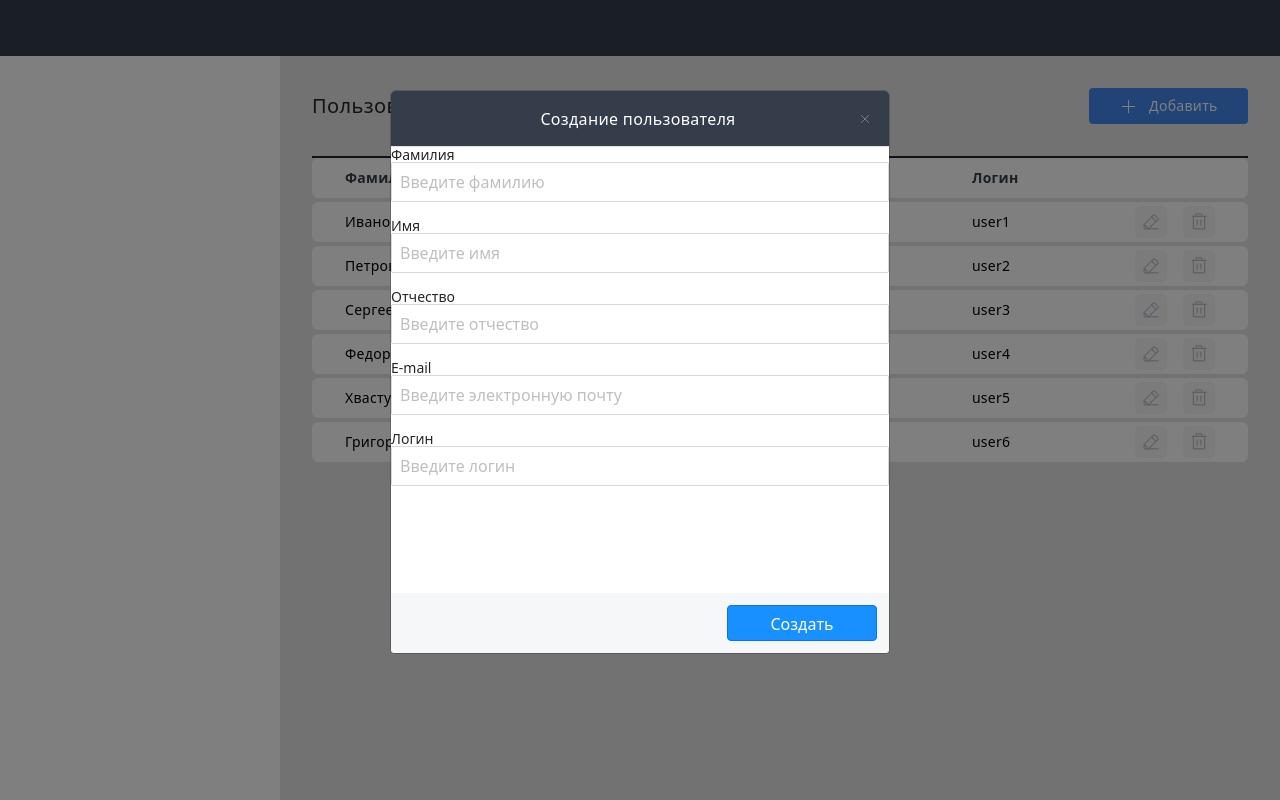
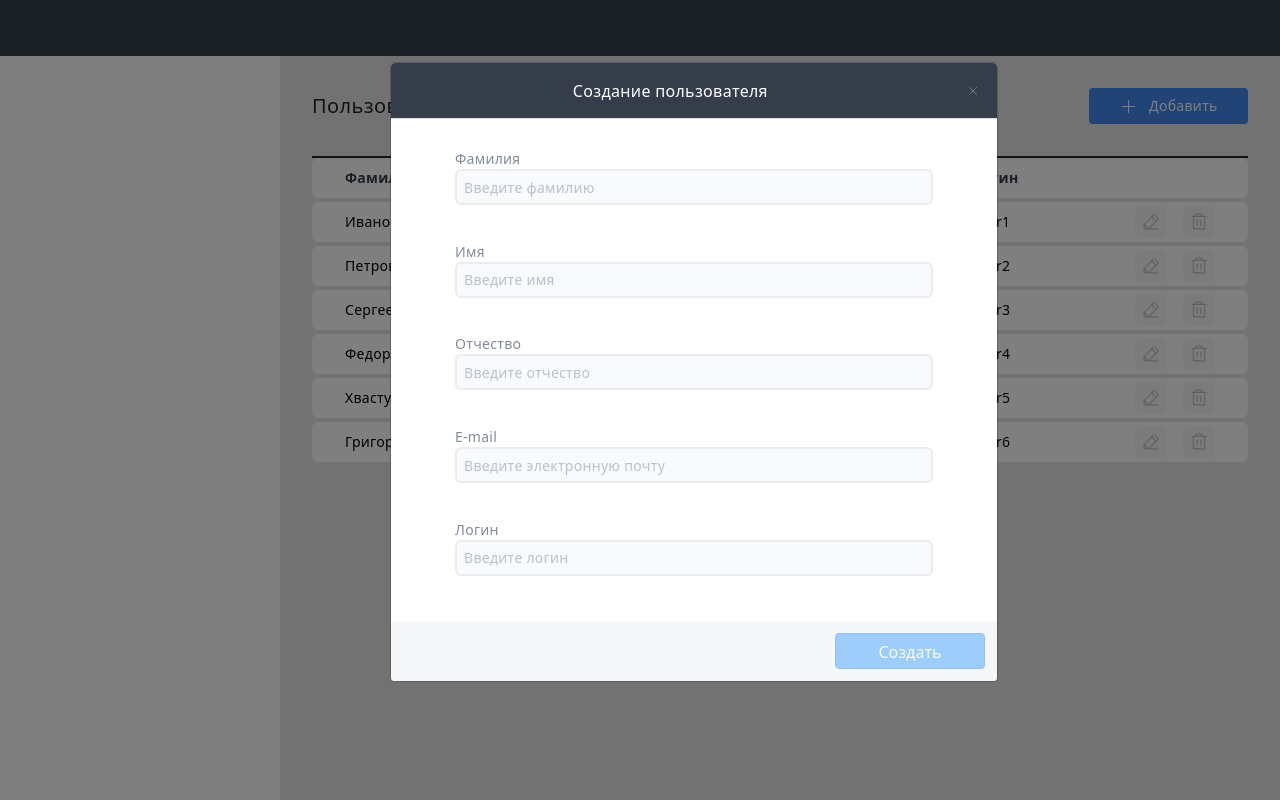
Before and after one commit to Timur-eit/users-table_react, a React (Create React App) app: page / in a window 1280 px wide. Both pictures are taken after a click on the button "Добавить". Built offline with nearby package versions, Linux system fonts and the light colour scheme.

Commit message:
update layout

```diff
--- a/src/components/TextInput/style.scss
+++ b/src/components/TextInput/style.scss
@@ -6,17 +6,15 @@
     margin: 0;
   }
   width: 100%;
-  margin-bottom: 1em;
+//   margin-bottom: 1em;
 
   .label-name {
-    p {
-      margin: 0;
-    }
-    @include inputLabel;
-    display: flex;
-    sup {
-      margin-left: 0.3em;
-    }
+    font-style: normal;
+    font-weight: 500;
+    font-size: 14px;
+    line-height: 20px;
+    letter-spacing: 0.02em;
+    color: #818C99;
   }
 
   position: relative;
@@ -27,23 +25,31 @@
   }
 
   ::placeholder {
-    color: $placeholderFont;
+    font-style: normal;
     font-weight: normal;
-    font-size: 16px;
-    line-height: 24px;
+    font-size: 14px;
+    line-height: 20px;
+    letter-spacing: 0.02em;
+    color: #B8C1CC;
+
+
   }
 
     input {
+        background: #F9FAFC;
+        border: 2px solid #EBECEF;
+        box-sizing: border-box;
+        border-radius: 6px;
         padding: 0.1em 0.5em;
         width: 100%;
-    height: 40px;
-    border: 1px solid $inputBorder;
-    box-sizing: border-box;
-    border-radius: 2px;
-    color: $secondaryFont;
+        height: 36px;
+        font-style: normal;
         font-weight: normal;
-    font-size: 16px;
-    line-height: 24px;
+        font-size: 14px;
+        line-height: 20px;
+
+        letter-spacing: 0.02em;
+        color: #353D4B;
         &:hover {
             border: 1px solid $inputHover;
         }
--- a/src/components/UsersTable/index.tsx
+++ b/src/components/UsersTable/index.tsx
@@ -3,7 +3,7 @@ import { Formik, Field, Form, FormikHelpers } from 'formik';
 
 import classNames from "classnames";
 
-import './style.scss';
+
 import {Button, Modal} from 'react-bootstrap';
 import UserDeleteModal from 'components/DeleteUserModal';
 
@@ -22,6 +22,8 @@ import TextInput from 'components/TextInput'
 
 import UserTableRow from 'components/UserTableRow';
 import TableHeader from 'components/TableHeader';
+
+import './style.scss';
 
 import {
     IUserData,
--- a/src/components/UsersTable/style.scss
+++ b/src/components/UsersTable/style.scss
@@ -52,15 +52,27 @@
         }
 
     }
-    form {
-        .submit-btn {
-            &--disabled {
-                opacity: 0.4;
-                &:hover {
-                    cursor: default;
-                }
-            }
-        }
-    }
 
 }
+
+
+form {
+    width: 100%;
+    height: 85%;
+    display: flex;
+    flex-direction: column;
+    justify-content: space-between;
+}
+
+
+
+
+
+
+
+button.submit-btn.submit-btn--disabled.btn.btn-primary {
+    opacity: 0.4;
+    &:hover {
+        cursor: default;
+    }
+}
--- a/src/shared/ui/Modal/HandleDataModal/index.tsx
+++ b/src/shared/ui/Modal/HandleDataModal/index.tsx
@@ -37,7 +37,9 @@ function HandleDataModal(props: IModalWindowProps) {
 				<Modal.Title>{modalTitle}</Modal.Title>
 			</Modal.Header>
 			<Modal.Body>
-			    <div className='modal-children'>{children}</div>
+			    <div className='modal-children'>
+					<div>{children}</div>
+				</div>
 			</Modal.Body>
 		</Modal>
 	);
--- a/src/shared/ui/Modal/HandleDataModal/style.scss
+++ b/src/shared/ui/Modal/HandleDataModal/style.scss
@@ -4,7 +4,8 @@
 .handle-data-modal {
     margin: 0 auto;
     .modal-content {
-        min-height: 564px;
+        height: 620px;
+        min-width: 608px;
         .modal-header {
             background-color: $header;
             color: #ffff;
@@ -27,6 +28,14 @@
                 height: 100%;
                 width: 100%;
                 position: relative;
+                display: flex;
+                justify-content: center;
+                align-items: center;
+                > div {
+                    width: 100%;
+                    height: calc(100% - 60px);
+                    padding: 0 64px;
+                }
                 .modal-footer {
                     > * {
                         margin: 0;
@@ -36,6 +45,7 @@
                     position: absolute;
                     width: 100%;
                     bottom: 0;
+                    left: 0;
                     height: 60px;
                     display: flex;
                     justify-content: flex-end;
```
Lines whose indentation alone changed are shown as unchanged.
